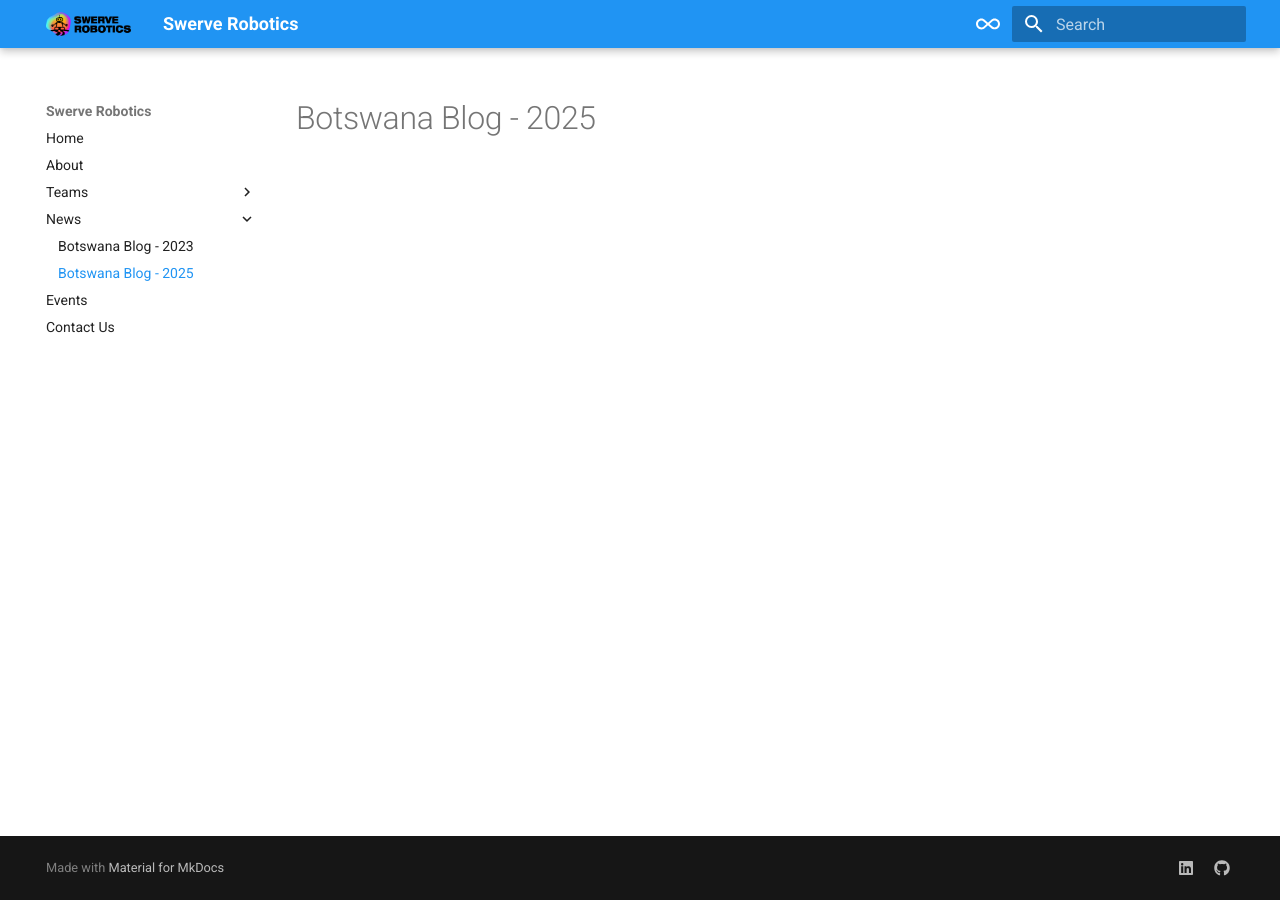
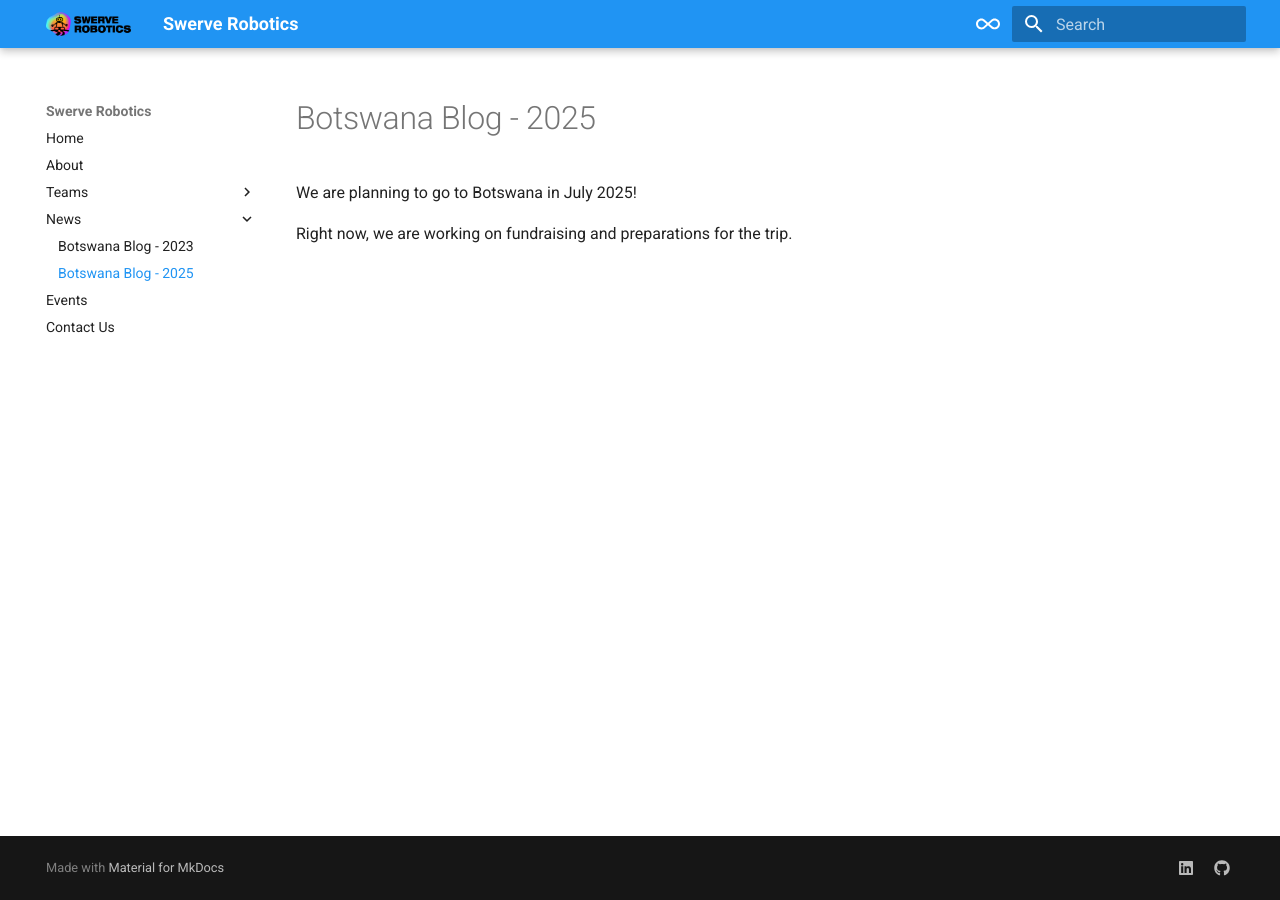
Before and after one commit to SwerveRobotics/swerverobotics.github.io, an MkDocs documentation site: the page built from docs/news/botswana_2025/2025_botswana_blog.md, in a window 1280 px wide. Built offline with MkDocs 1.6.1 and Material for MkDocs 9.7.7, drawn with Linux system fonts in a browser that asks for light colours.

Commit message:
Added text to the 2025 Botswana blog explaining it

```diff
--- a/docs/news/botswana_2025/2025_botswana_blog.md
+++ b/docs/news/botswana_2025/2025_botswana_blog.md
@@ -1 +1,5 @@
 # Botswana Blog - 2025
+
+We are planning to go to Botswana in July 2025!
+
+Right now, we are working on fundraising and preparations for the trip.
```
